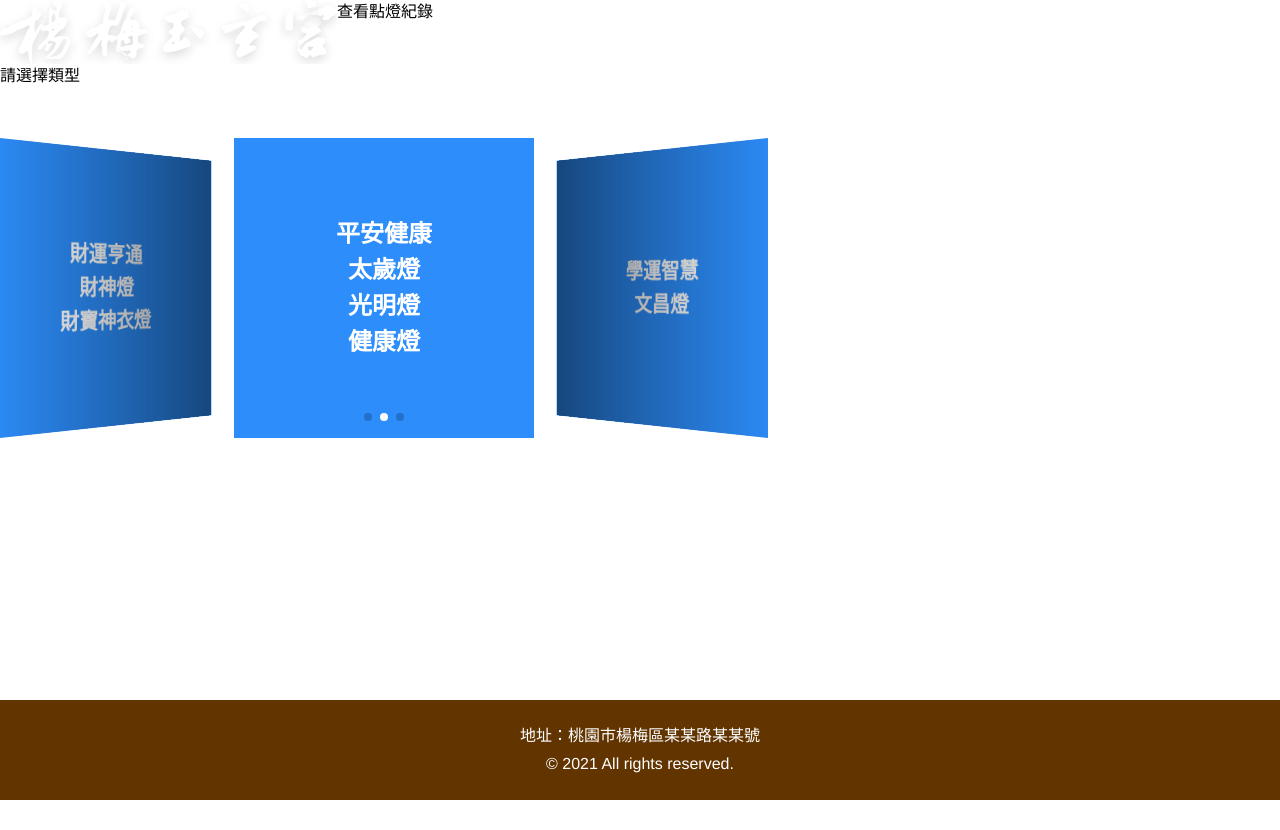
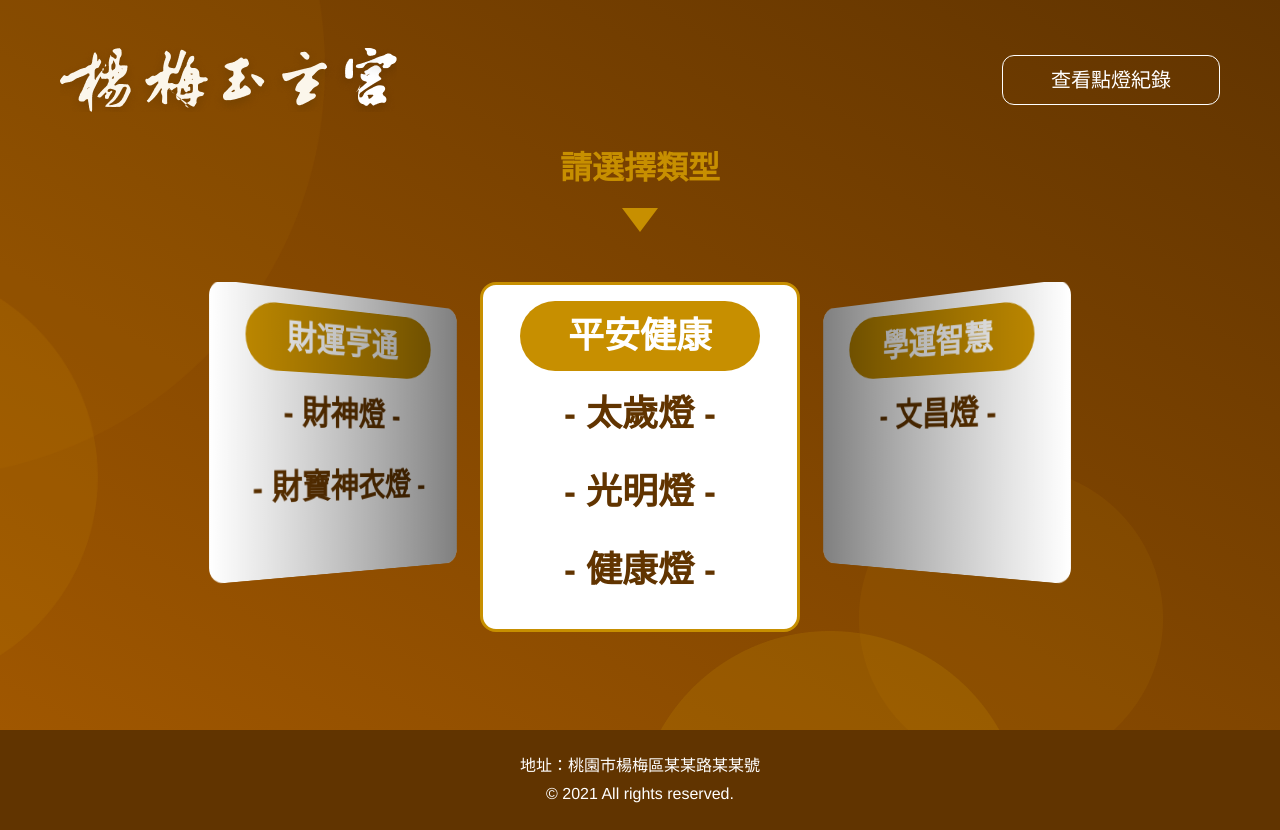
Before and after one commit to vivian820225/temple-blessing, a Vue app: page /#/blessing in a window 1280 px wide. Before the commit the page ends 800 px from the top, so only its background shows below. Built offline with nearby package versions, Linux system fonts and the light colour scheme.

Commit message:
[Add] Blessing List

```diff
--- a/src/assets/style/component.scss
+++ b/src/assets/style/component.scss
@@ -26,6 +26,26 @@
   }
 }
 
+.btn-solid {
+  display: block;
+  padding: 4px 48px;
+  font-size: 20px;
+  text-align: center;
+  line-height: 40px;
+  border: 1px solid var(--secondary);
+  border-radius: 12px;
+  transition: all 0.2s;
+  &-w {
+    @extend .btn-solid;
+    color: #fff;
+    border-color: #fff;
+    &:hover {
+      border-color: var(--secondary);
+      box-shadow: 0 0 48px var(--secondary-light);
+    }
+  }
+}
+
 // Icon
 .icon-arrow-w {
   display: block;
--- a/src/assets/style/utilities.scss
+++ b/src/assets/style/utilities.scss
@@ -5,7 +5,7 @@
 }
 
 body {
-  font-family: "Noto Serif TC", Helvetica, Arial, sans-serif;
+  font-family: 'Noto Serif TC', Helvetica, Arial, sans-serif;
   -webkit-font-smoothing: antialiased;
   -moz-osx-font-smoothing: grayscale;
 }
@@ -19,6 +19,41 @@ body {
   }
   span {
     text-decoration: underline;
+  }
+}
+
+.linear-bg-color {
+  background: linear-gradient(210deg, #613400 0%, #a05700 100%);
+  padding: 48px 60px;
+  position: relative;
+
+  &::before {
+    content: '';
+    display: block;
+    width: 30%;
+    max-width: 362px;
+    height: 680px;
+    background-repeat: no-repeat;
+    background-image: url('~@/assets/images/circle-bg-1.png');
+    background-size: contain;
+    background-position: left top;
+    position: absolute;
+    top: 0;
+    left: 0;
+  }
+  &::after {
+    content: '';
+    display: block;
+    width: 50%;
+    max-width: 540px;
+    height: 268px;
+    background-repeat: no-repeat;
+    background-image: url('~@/assets/images/circle-bg-2.png');
+    background-position: right bottom;
+    background-size: contain;
+    position: absolute;
+    bottom: 0;
+    right: 8%;
   }
 }
 
--- a/src/main.js
+++ b/src/main.js
@@ -2,11 +2,12 @@ import Vue from 'vue'
 import App from './App.vue'
 import router from './router'
 import store from './store'
-
+import { MessageBox } from 'element-ui'
 import './assets/tailwind.css'
 import './assets/style/main.scss'
 
 Vue.config.productionTip = false
+Vue.prototype.$confirm = MessageBox.confirm
 
 new Vue({
   router,
--- a/src/views/Home.vue
+++ b/src/views/Home.vue
@@ -11,8 +11,6 @@
 </template>
 
 <script>
-// import { Button } from 'element-ui'
-
 export default {
   name: 'Home',
   components: {},
--- a/src/views/blessing.vue
+++ b/src/views/blessing.vue
@@ -1,44 +1,53 @@
 <template>
-  <div class="blessing-layer">
-    <div class="flex">
-      <router-link to="/"><img src="@/assets/images/logo-w.png" alt="楊梅玉玄宮" /></router-link>
-      <router-link to="/record">查看點燈紀錄</router-link>
+  <div class="blessing-layer linear-bg-color">
+    <div class="flex items-center justify-between mb-8">
+      <router-link to="/">
+        <img src="@/assets/images/logo-w.png" alt="楊梅玉玄宮" />
+      </router-link>
+      <router-link to="/record" class="btn-solid-w">查看點燈紀錄</router-link>
     </div>
     <div class="blessing-container">
-      <h2>請選擇類型</h2>
-      <div class="example-3d">
+      <h2 class="blessing-title">請選擇類型</h2>
+      <div class="blessing-list-wrapper">
         <swiper ref="lightSwiper" class="swiper" :options="swiperOption">
-          <template v-for="(category, index) in lightCategory">
-            <SwiperSlide :key="index">
+          <SwiperSlide v-for="(category, index) in lightCategory" :key="index">
             <div class="light-card">
               <h3 class="light-card-title">{{ category.title }}</h3>
-                <div class="light-card-body">
-                  <div
+              <ul class="light-card-body">
+                <li
                   class="light-card-item"
                   v-for="(light, lightIndex) in category.list"
                   :key="lightIndex"
+                  @click="openModal(light)"
                 >
-                    {{ light.name }}
-                  </div>
-                </div>
+                  <span>- {{ light.name }} -</span>
+                </li>
+              </ul>
             </div>
           </SwiperSlide>
-          </template>
-          <div class="swiper-pagination" slot="pagination"></div>
         </swiper>
       </div>
     </div>
+    <Dialog title="提示" :visible.sync="dialogVisible" width="30%" :before-close="handleClose">
+      <span>这是一段信息</span>
+      <span slot="footer" class="dialog-footer">
+        <button @click="dialogVisible = false">取 消</button>
+        <button type="primary" @click="dialogVisible = false">确 定</button>
+      </span>
+    </Dialog>
   </div>
 </template>
 
 <script>
+import { Dialog } from 'element-ui'
 import { Swiper, SwiperSlide } from 'vue-awesome-swiper'
 import 'swiper/css/swiper.css'
 export default {
   name: 'Blessing',
   components: {
     Swiper,
-    SwiperSlide
+    SwiperSlide,
+    Dialog
   },
   data () {
     return {
@@ -89,46 +98,111 @@ export default {
           depth: 100,
           modifier: 1,
           slideShadows: true
+        }
       },
-        pagination: {
-          el: '.swiper-pagination'
+      dialogVisible: false
+    }
+  },
+  methods: {
+    openModal (item) {
+      this.dialogVisible = true
+      console.log('light', item)
+    },
+    handleClose (done) {
+      this.$confirm('确认关闭？')
+        .then((_) => {
+          done()
+        })
+        .catch((_) => {})
+    }
+  }
+}
+</script>
+
+<style lang="scss">
+.blessing-title {
+  display: flex;
+  flex-direction: column;
+  align-items: center;
+  font-size: 32px;
+  font-weight: bold;
+  text-align: center;
+  color: var(--secondary);
+
+  &::after {
+    content: '';
+    display: inline-block;
+    width: 0;
+    height: 0;
+    margin-top: 16px;
+    border-style: solid;
+    border-width: 24px 18px 0 18px;
+    border-color: var(--secondary) transparent transparent transparent;
+  }
+}
+
+.blessing-list-wrapper {
+  width: 100%;
+  max-width: 1024px;
+  margin: 0 auto;
+  padding-top: 50px;
+  padding-bottom: 50px;
+
+  .swiper {
+    width: 100%;
+    height: 100%;
+    .swiper-slide {
+      display: flex;
+      justify-content: center;
+      max-width: 320px;
+      min-height: 300px;
+      padding: 16px;
+      border-radius: 16px;
+      font-weight: bold;
+      font-size: 36px;
+      text-align: center;
+      background-color: #fff;
+      overflow: hidden;
+      &-active {
+        border: 3px solid var(--secondary);
+      }
+    }
+  }
+
+  .light-card {
+    position: relative;
+    user-select: none;
+
+    .light-card-title {
+      padding: 8px 48px;
+      color: #fff;
+      background-color: var(--secondary);
+      border-radius: 48px;
+      position: relative;
+      margin-bottom: 16px;
+    }
+    .light-card-body {
+      display: flex;
+      flex-direction: column;
+      padding-bottom: 16px;
+    }
+    .light-card-item {
+      color: var(--primary);
+      cursor: pointer;
+
+      &:not(:last-of-type) {
+        margin-bottom: 24px;
+      }
+
+      &:hover,
+      &:focus {
+        text-shadow: 0 0 24px var(--secondary-light);
+        background-image: url('~@/assets/images/light-bg.png');
+        background-repeat: no-repeat;
+        background-position: center;
+        background-size: contain;
       }
     }
   }
 }
-}
-</script>
-<style lang="scss" scoped>
-.example-3d {
-  width: 60%;
-  height: 400px;
-  padding-top: 50px;
-  padding-bottom: 50px;
-}
-
-.swiper {
-  width: 100%;
-  height: 100%;
-
-  .swiper-slide {
-    display: flex;
-    justify-content: center;
-    align-items: center;
-    width: 300px;
-    height: 300px;
-    text-align: center;
-    font-weight: bold;
-    font-size: 24px;
-    background-color: #2c8dfb;
-    background-position: center;
-    background-size: cover;
-    color: #fff;
-  }
-
-  .swiper-pagination {
-    /deep/ .swiper-pagination-bullet.swiper-pagination-bullet-active {
-      background-color: #fff;
-    }
-  }
-}
 </style>
```
Lines whose indentation alone changed are shown as unchanged.
